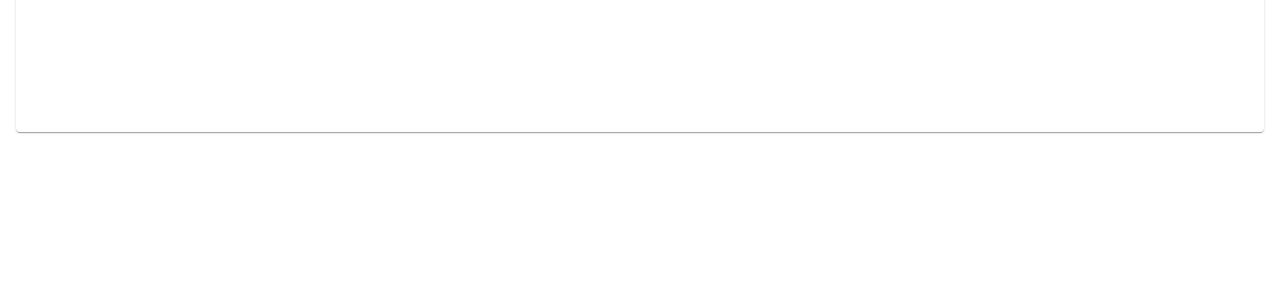
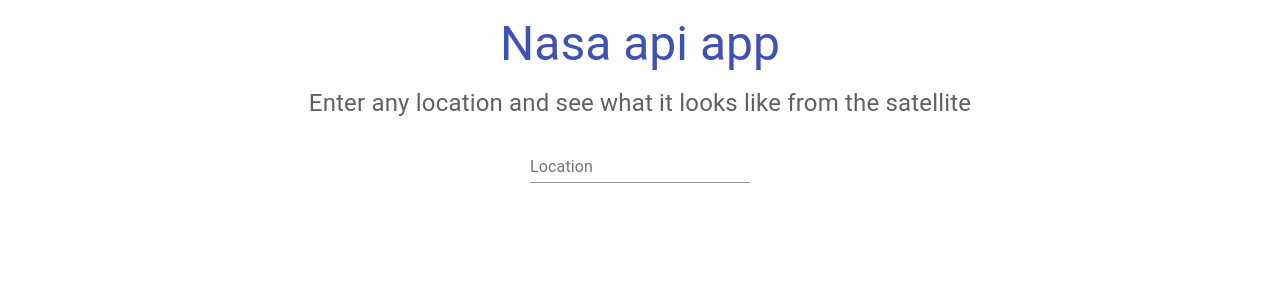
Before and after one commit to Niemir/NASA-API, a React (Create React App) app: page / in a window 1280 px wide. Shown: the top 300 px of the page. Built offline with nearby package versions, Linux system fonts and the light colour scheme.

Commit message:
Add basic structure

```diff
--- a/src/App.js
+++ b/src/App.js
@@ -1,7 +1,14 @@
 import { makeStyles } from '@material-ui/core/styles';
-import Grid from '@material-ui/core/Grid';
-import Paper from '@material-ui/core/Paper';
-import Container from '@material-ui/core/Container';
+
+import {
+  Grid,
+  Paper,
+  Container,
+  Typography,
+  FormControl,
+  Input,
+  InputLabel,
+} from '@material-ui/core';
 
 const useStyles = makeStyles((theme) => ({
   root: {
@@ -14,6 +21,14 @@
   control: {
     padding: theme.spacing(2),
   },
+  title: {
+    fontSize: 42,
+  },
+  subtitle: {
+    color: theme.palette.grey[700],
+    fontSize: 24,
+    // margin: theme.spacing(1, 2),
+  },
 }));
 
 const App = () => {
@@ -23,8 +38,29 @@
       <Container>
         <Grid container className={classes.root} spacing={2}>
           <Grid item xs={12}>
+            <Grid className={classes.control}>
+              <Typography
+                variant='h3'
+                align='center'
+                color='primary'
+                gutterBottom
+              >
+                Nasa api app
+              </Typography>
+              <Typography
+                variant='h4'
+                align='center'
+                className={classes.subtitle}
+                gutterBottom
+              >
+                Enter any location and see what it looks like from the satellite
+              </Typography>
+            </Grid>
             <Grid container justify='center' spacing={2}>
-              <Paper className={classes.paper} />
+              <FormControl>
+                <InputLabel htmlFor='my-input'>Location</InputLabel>
+                <Input id='my-input' aria-describedby='my-helper-text' />
+              </FormControl>
             </Grid>
           </Grid>
         </Grid>
```
